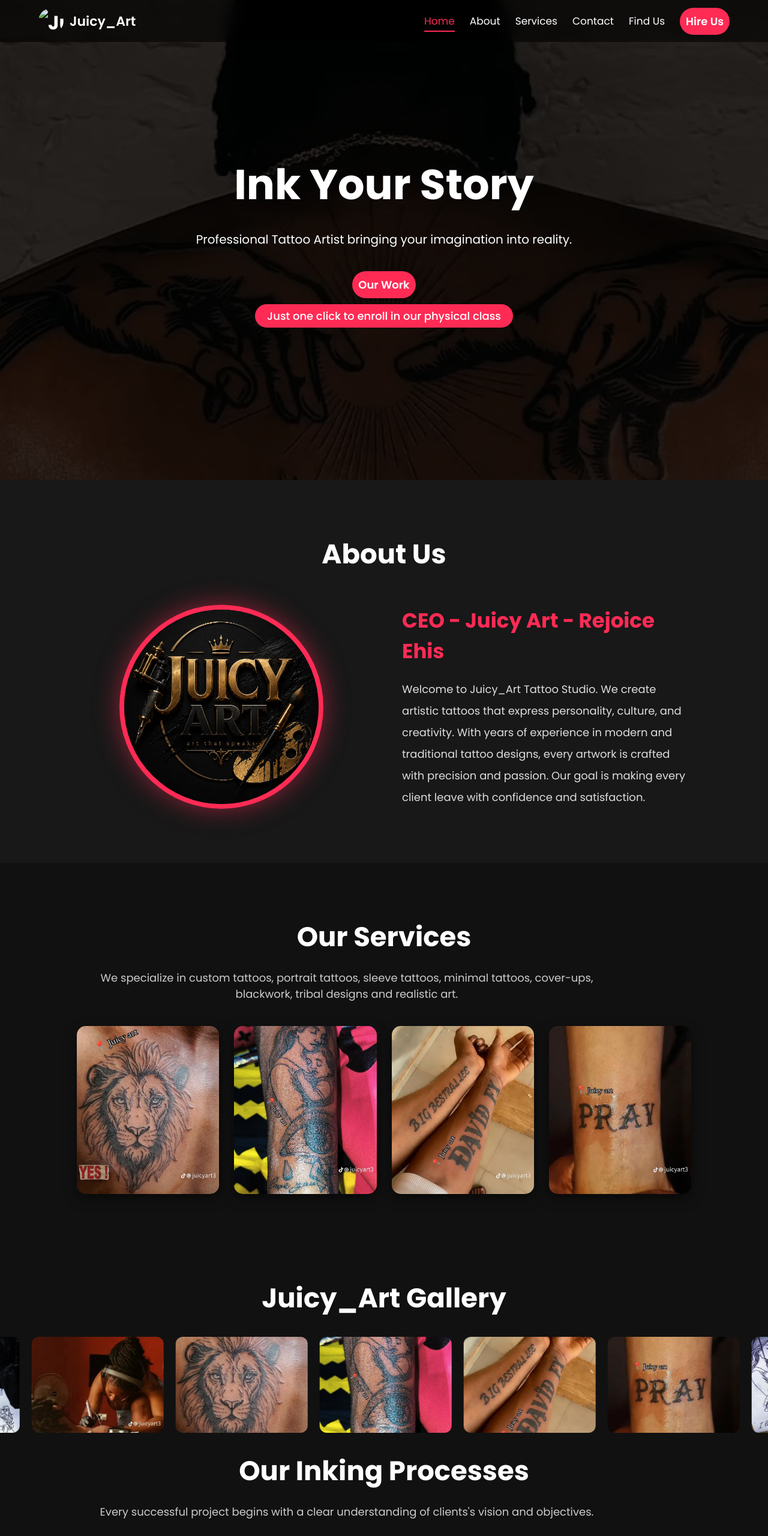
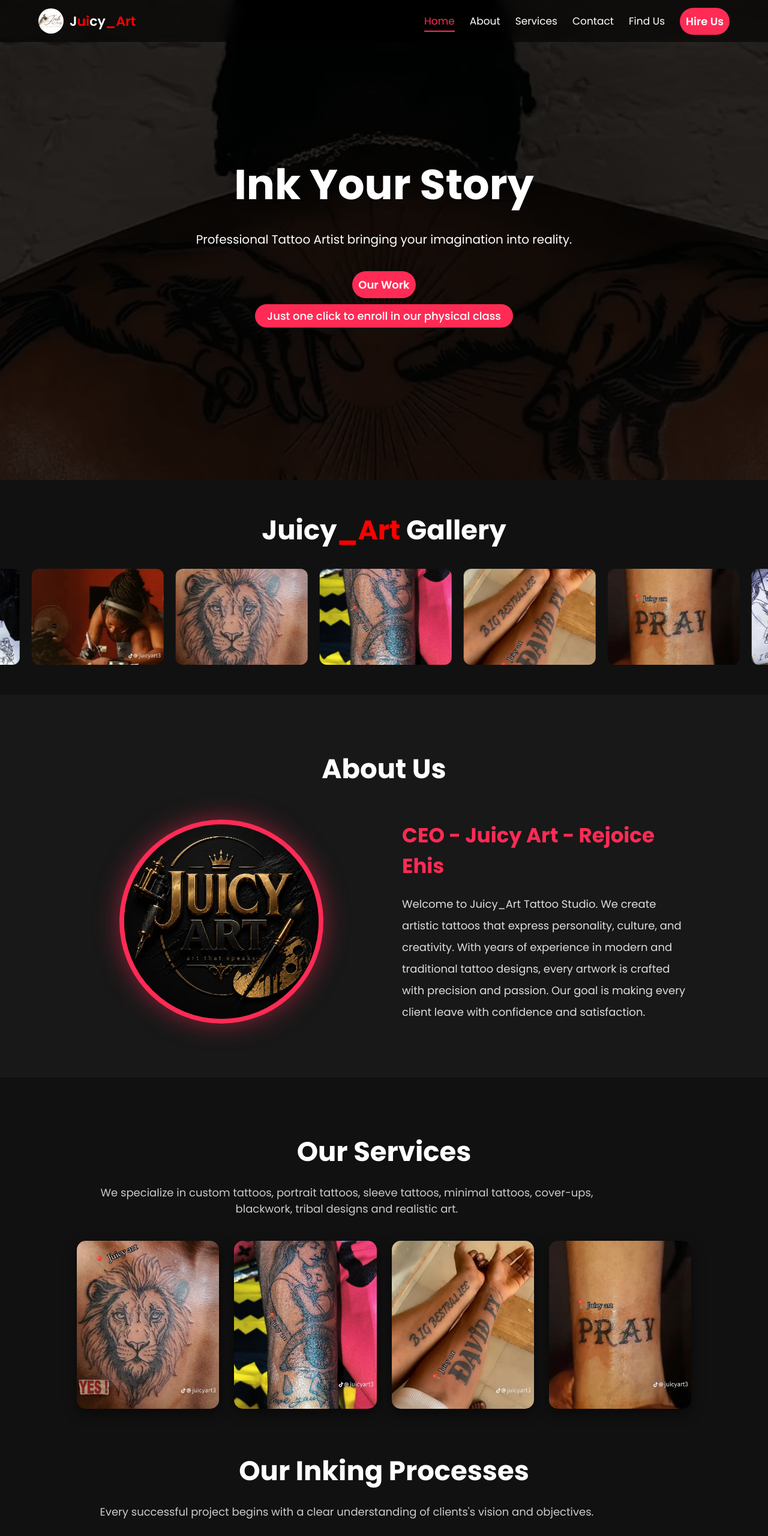
Before and after one commit to danny98-hub/juicy_art, a plain HTML site: page index.html in a window 1280 px wide. Shown: the top 2560 px of the page at 60% size. Drawn offline with Linux system fonts and the light colour scheme.

Commit message:
add new updates

```diff
--- a/css/style.css
+++ b/css/style.css
@@ -664,7 +664,11 @@
 }
 
 .logo span {
-    color: white;
+    color: red;
+}
+
+.logo span.j {
+    color:white;
 }
 
 
@@ -740,6 +744,14 @@
     text-align: center;
     margin-bottom: 30px;
 }
+
+.moving-images h2 span {
+    text-align: center;
+    margin-bottom: 30px;
+    color:red;
+}
+
+
 
 .image-slider {
     width: 100%;
@@ -1040,8 +1052,9 @@
         height: 35px;
     }
 
-    .logo a > span {
+    .logo span {
         font-size: 17px;
+        color:red;
     }
 
     .menu-toggle {
--- a/index.html
+++ b/index.html
@@ -30,7 +30,7 @@
 
 <a href="#home">
 
-<img src="images/logo.jpg" alt="Juicy_Art Logo">
+<img src="images/logo2.jpeg" alt="Juicy_Art Logo">
 
 <span>J<span>ui</span>cy<span>_Art</span></span>
 
@@ -104,6 +104,40 @@
 
 </section>
 
+
+
+<!--================ SLOW MOVING IMAGES ================-->
+
+<section class="moving-images">
+
+<h2>Juicy<span>_Art</span> Gallery</h2>
+
+<div class="image-slider">
+
+<div class="image-track">
+
+<img src="images/44.jpeg" alt="Tattoo">
+<img src="images/40.jpeg" alt="Tattoo">
+<img src="images/43.jpeg" alt="Tattoo">
+<img src="images/42.jpeg" alt="Tattoo">
+<img src="images/39.jpeg" alt="Tattoo">
+<img src="images/53.jpeg" alt="Tattoo">
+
+<!-- DUPLICATE IMAGES FOR CONTINUOUS MOVEMENT -->
+
+<img src="images/44.jpeg" alt="Tattoo">
+<img src="images/40.jpeg" alt="Tattoo">
+<img src="images/43.jpeg" alt="Tattoo">
+<img src="images/42.jpeg" alt="Tattoo">
+<img src="images/39.jpeg" alt="Tattoo">
+<img src="images/53.jpeg" alt="Tattoo">
+
+</div>
+
+</div>
+
+</section>
+
 <!--================ABOUT================-->
 
 <section id="about">
@@ -165,39 +199,6 @@
 <div><img src="images/43.jpeg"></div>
 
 <div><img src="images/42.jpeg"></div>
-
-</div>
-
-</section>
-
-
-<!--================ SLOW MOVING IMAGES ================-->
-
-<section class="moving-images">
-
-<h2>Juicy_Art Gallery</h2>
-
-<div class="image-slider">
-
-<div class="image-track">
-
-<img src="images/44.jpeg" alt="Tattoo">
-<img src="images/40.jpeg" alt="Tattoo">
-<img src="images/43.jpeg" alt="Tattoo">
-<img src="images/42.jpeg" alt="Tattoo">
-<img src="images/39.jpeg" alt="Tattoo">
-<img src="images/53.jpeg" alt="Tattoo">
-
-<!-- DUPLICATE IMAGES FOR CONTINUOUS MOVEMENT -->
-
-<img src="images/44.jpeg" alt="Tattoo">
-<img src="images/40.jpeg" alt="Tattoo">
-<img src="images/43.jpeg" alt="Tattoo">
-<img src="images/42.jpeg" alt="Tattoo">
-<img src="images/39.jpeg" alt="Tattoo">
-<img src="images/53.jpeg" alt="Tattoo">
-
-</div>
 
 </div>
 
```
Also changed, not shown: images/logo2.jpeg (added).
